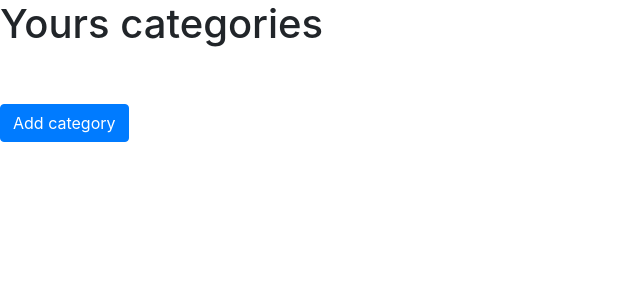
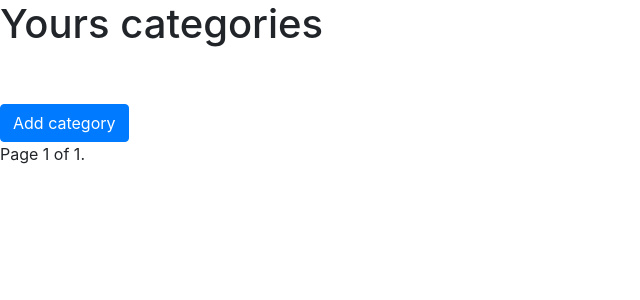
Before and after one commit to pasiac/financetracker, a Django app: page /kategorie in a window 1280 px wide. Shown: the part 56-356 px from the top of the page, without its empty margins (0-640 px from the left). Run offline with Django 3.2, Linux system fonts and the light colour scheme; the visitor is signed in with stand-in values (Sample User, id 1); data that the repository does not hold is empty; some libraries are stand-ins or nearby versions.

Commit message:
Fixed pagination

```diff
--- a/templates/categories_list.html
+++ b/templates/categories_list.html
@@ -4,10 +4,27 @@
     <h1>Yours categories</h1>
     {{ message }}<br>
     <div class="list-group">
-        {% for category in categories %}
+        {% for category in page_obj %}
             <a href="{% url 'category_detail' category.id %}"  class="list-group-item list-group-item-action">{{ category.name }}</a>
         {% endfor %}
     </div>
     <br>
     <a href="{% url 'add_category' %}" class="btn btn-primary">Add category</a>
+        <div class="pagination">
+        <span class="step-links">
+            {% if page_obj.has_previous %}
+                <a href="?page=1">&laquo; first</a>
+                <a href="?page={{ page_obj.previous_page_number }}">previous</a>
+            {% endif %}
+
+            <span class="current">
+                Page {{ page_obj.number }} of {{ page_obj.paginator.num_pages }}.
+            </span>
+
+            {% if page_obj.has_next %}
+                <a href="?page={{ page_obj.next_page_number }}">next</a>
+                <a href="?page={{ page_obj.paginator.num_pages }}">last &raquo;</a>
+            {% endif %}
+        </span>
+    </div>
 {% endblock %}
--- a/tracker/tests.py
+++ b/tracker/tests.py
@@ -20,12 +20,6 @@ class TestExploreExpanses(TestCase):
     def setUp(self):
         self.request = RequestFactory()
         self.user = UserFactory()
-
-    def test_return_prompt_to_login_if_user_isnt_log_in(self):
-        request = self.request.get(reverse("expanses_list"))
-        request.user = AnonymousUser()
-        response = expanses_list(request)
-        self.assertContains(response, "Zaloguj sie, zeby przegladac swoje wydatki")
 
     def test_return_single_user_expanse(self):
         incomeOutcome = IncomeOutcomeFactory(user=self.user)
--- a/tracker/views.py
+++ b/tracker/views.py
@@ -95,11 +95,11 @@ def add_category(request):
 
 @login_required
 def categories_list(request):
-    if request.user.is_authenticated:
-        categories = Category.objects.filter(user=request.user)
-        context = {"categories": categories}
-    else:
-        context = {"message": "Zaloguj sie, zeby przegladac swoje kategorie"}
+    categories = Category.objects.filter(user=request.user)
+    paginator = Paginator(categories, 10)
+    page_number = request.GET.get("page")
+    page_obj = paginator.get_page(page_number)
+    context = {"categories": categories, "page_obj": page_obj}
     return render(request, "categories_list.html", context)
 
 
```
Also changed, not shown: templates/expanses_list.html (+7 -3 lines).
